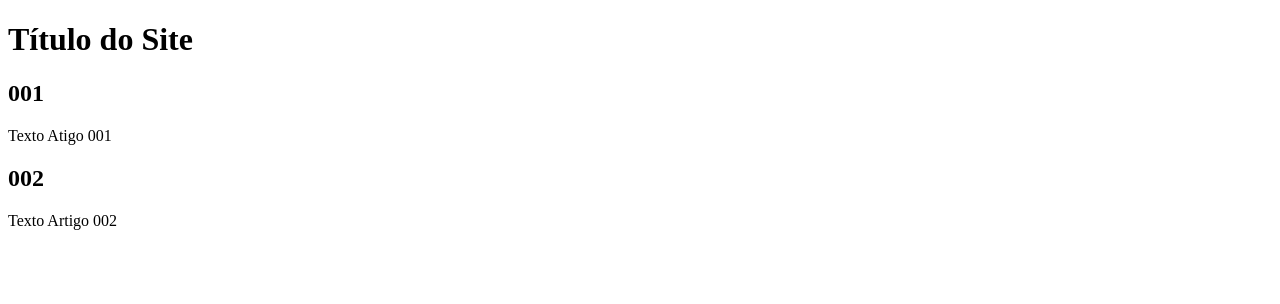
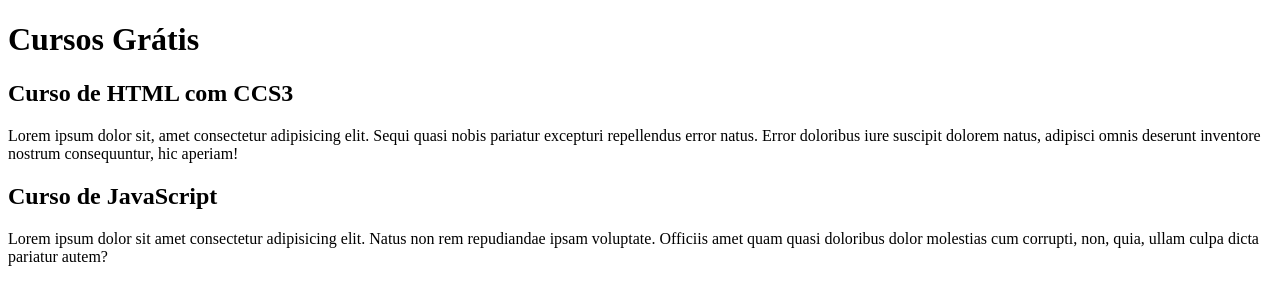
Before and after one commit to espinheironeto/Projeto-Site, a plain HTML site: page index.html in a window 1280 px wide. Drawn offline with Linux system fonts and the light colour scheme.

Commit message:
Conteúdo
Descrição do conteúdo

```diff
--- a/index.html
+++ b/index.html
@@ -8,15 +8,15 @@
 <body>
     <main>
         <header>
-            <h1>Título do Site</h1>
+            <h1>Cursos Grátis</h1>
         </header>
         <article>
-            <h2>001</h2>
-            <p>Texto Atigo 001</p>
+            <h2>Curso de HTML com CCS3</h2>
+            <p>Lorem ipsum dolor sit, amet consectetur adipisicing elit. Sequi quasi nobis pariatur excepturi repellendus error natus. Error doloribus iure suscipit dolorem natus, adipisci omnis deserunt inventore nostrum consequuntur, hic aperiam!</p>
         </article>
         <article>
-            <h2>002</h2>
-            <p>Texto Artigo 002</p>
+            <h2>Curso de JavaScript</h2>
+            <p>Lorem ipsum dolor sit amet consectetur adipisicing elit. Natus non rem repudiandae ipsam voluptate. Officiis amet quam quasi doloribus dolor molestias cum corrupti, non, quia, ullam culpa dicta pariatur autem?</p>
         </article>
     </main>
 </body>
```
